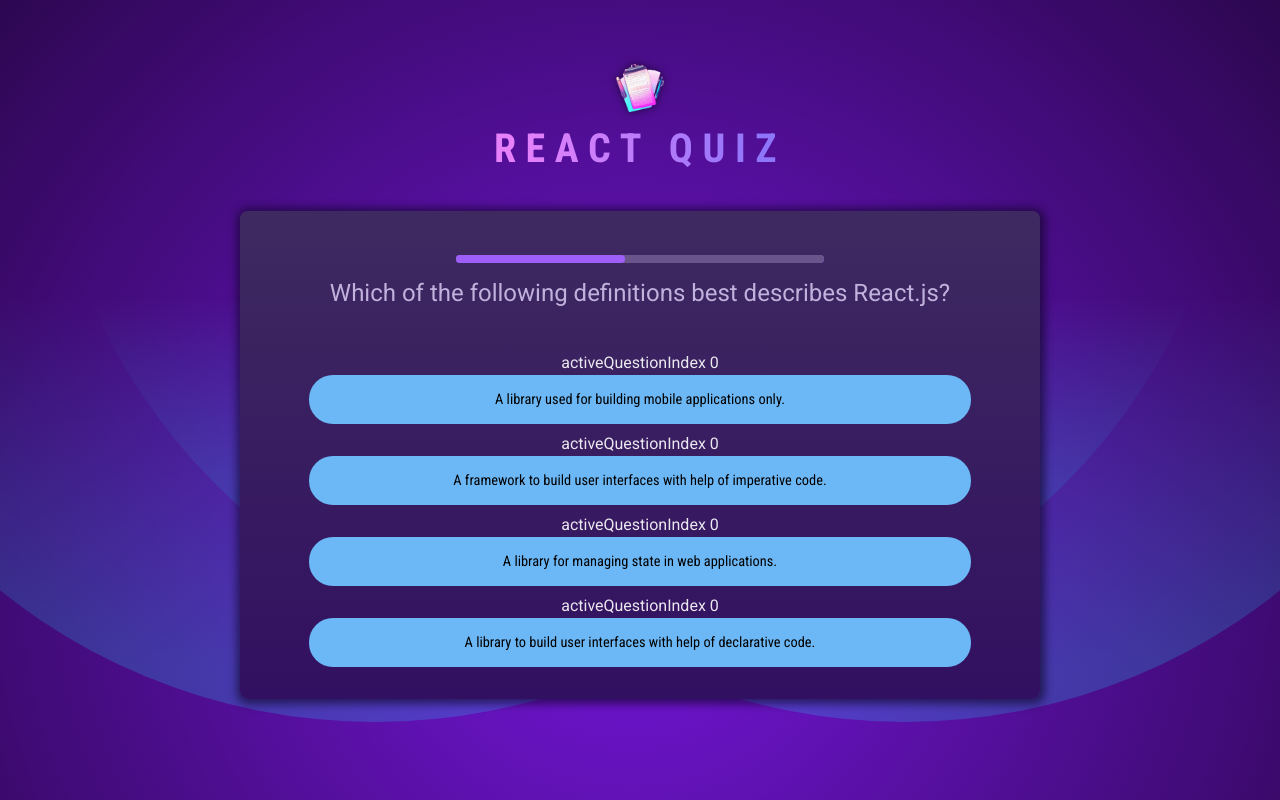
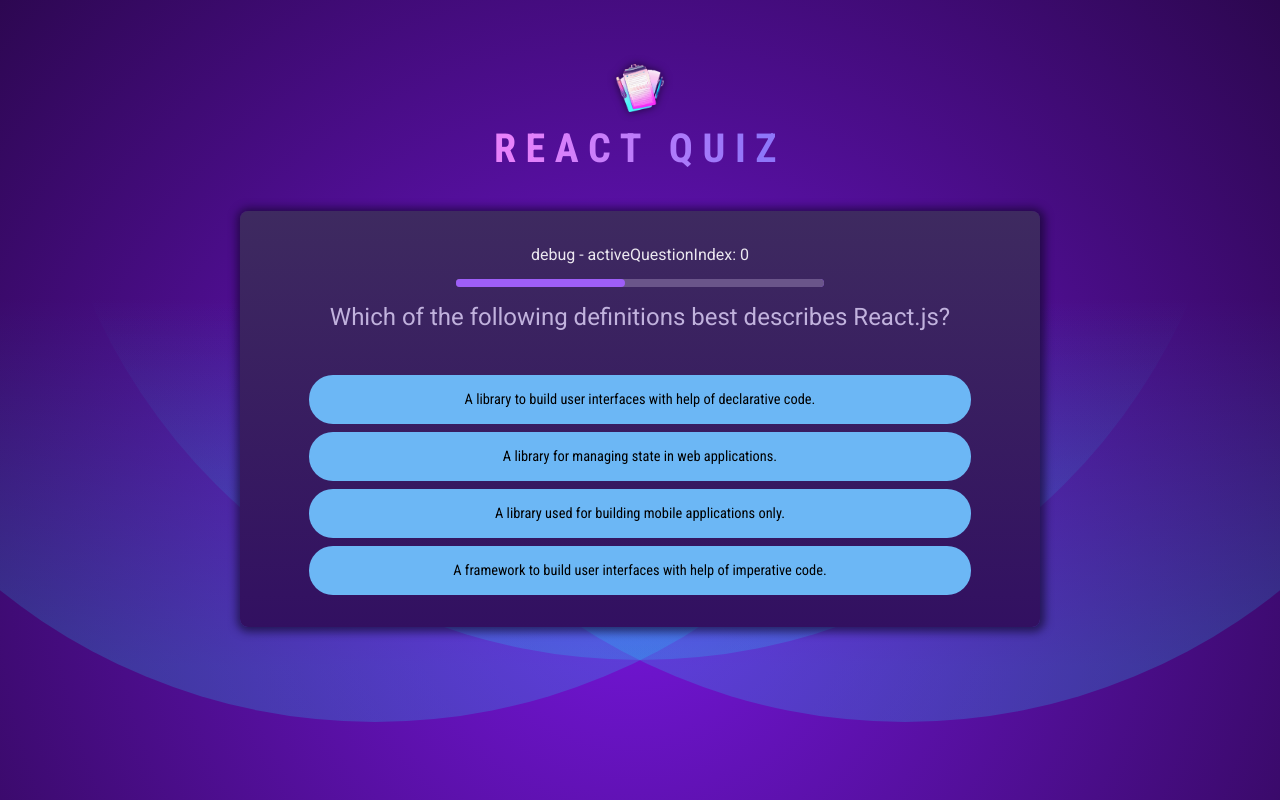
Before and after one commit to sturner001/quiz-project, a React (Vite) app: page / in a window 1280 px wide. Built offline with nearby package versions, Linux system fonts and the light colour scheme.

Commit message:
section 201 - subdivided functionality to new components to fix issues

```diff
--- /dev/null
+++ b/src/components/Answers.jsx
@@ -0,0 +1,39 @@
+import { useRef } from "react";
+
+export default function Answers({ answers, selectedAnswer, answerState, onSelect }) {
+    const shuffledAnswers = useRef();
+
+    if (!shuffledAnswers.current) {
+        shuffledAnswers.current = [...answers];
+        shuffledAnswers.current.sort(() => Math.random() - 0.5);
+    }
+
+    return (
+        <ul id="answers">
+            {shuffledAnswers.current.map((answer) => {
+                const isSelected = selectedAnswer === answer;
+                let cssClass = '';
+                if (answerState === 'answered' && isSelected) {
+                    cssClass = 'selected';
+                }
+
+                if ((answerState === 'correct' || answerState === 'wrong')
+                    && isSelected) {
+                    cssClass = answerState;
+                }
+
+                return <li key={answer} className="answer">
+                    <button
+                        onClick={() => onSelect(answer)}
+                        className={cssClass}
+                    >
+                        {answer}
+                    </button>
+
+                </li>
+            }
+
+            )}
+        </ul>
+    );
+}
--- /dev/null
+++ b/src/components/Question.jsx
@@ -0,0 +1,30 @@
+import QuestionTimer from "./QuestionTimer";
+import Answers from "./Answers";
+
+export default function Question({
+    questionText,
+    answers,
+    selectedAnswer,
+    answerState,
+    onSelectAnswer,
+    onSkipAnswer
+}) {
+    return (
+        <div id="question">
+            <QuestionTimer
+                timeout={10000}
+                onTimeout={onSkipAnswer}
+            />
+            <h2>{questionText}</h2>
+            <Answers
+                answers={answers}
+                selectedAnswer={selectedAnswer}
+                answerState={answerState}
+                onSelect={onSelectAnswer}
+            />
+
+        </div>
+
+    );
+
+}
--- a/src/components/Quiz.jsx
+++ b/src/components/Quiz.jsx
@@ -1,10 +1,12 @@
 import { useState, useCallback } from 'react';
 import quizComplete from '../assets/quiz-complete.png';
+import QUESTIONS from '../questions.js';
 
-import QUESTIONS from '../questions.js';
-import QuestionTimer from './QuestionTimer.jsx';
+import Question from './Question.jsx';
+
 
 export default function Quiz() {
+
     const [answerState, setAnswerState] = useState('');
     const [userAnswers, setUserAnswers] = useState([]);
 
@@ -46,45 +48,21 @@
         );
     }
 
-    const shuffledAnswers = [...QUESTIONS[activeQuestionIndex].answers];
-    shuffledAnswers.sort(() => Math.random() - 0.5);
-
     return (
         <div id="quiz">
             <div id="question">
-                <QuestionTimer
+                <div>
+                    {'debug - activeQuestionIndex: ' + activeQuestionIndex }
+                </div>
+                <Question
                     key={activeQuestionIndex}
-                    timeout={10000}
-                    onTimeout={handleSkipAnswer}
+                    questionText={QUESTIONS[activeQuestionIndex].text}
+                    answers={QUESTIONS[activeQuestionIndex].answers}
+                    answerState={answerState}
+                    selectedAnswer={userAnswers[userAnswers.length - 1]}
+                    onSelectAnswer={handleSelectAnswer}
+                    onSkipAnswer={handleSkipAnswer}
                 />
-                <h2>{QUESTIONS[activeQuestionIndex].text}</h2>
-                <ul id="answers">
-                    {shuffledAnswers.map((answer) => {
-                        const isSelected = userAnswers[userAnswers.length - 1] === answer;
-                        let cssClass = '';
-                        if (answerState === 'answered' && isSelected) {
-                            cssClass = 'selected';
-                        }
-
-                        if ((answerState === 'correct' || answerState === 'wrong')
-                            && isSelected) {
-                            cssClass = answerState;
-                        }
-
-                        return <li key={answer} className="answer">
-                            <div>activeQuestionIndex {activeQuestionIndex}</div>
-                            <button
-                                onClick={() => handleSelectAnswer(answer)}
-                                className={cssClass}
-                            >
-                                {answer}
-                            </button>
-
-                        </li>
-                    }
-
-                    )}
-                </ul>
             </div>
         </div>
     );
```
